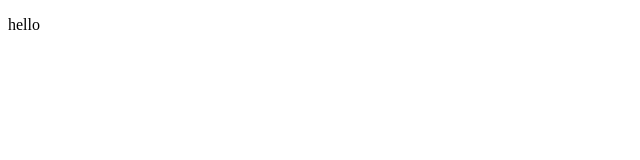
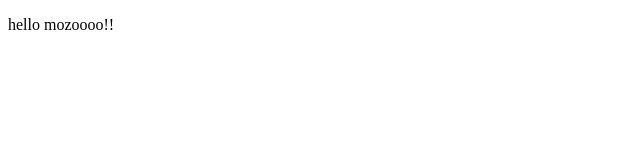
Before and after one commit to we-are-comin-4-u/Rolgame, a plain HTML site: page index.html in a window 1280 px wide. Shown: the full height of the page, 0-640 px from the left. Drawn offline with Linux system fonts and the light colour scheme.

Commit message:
config list proof

```diff
--- a/index.html
+++ b/index.html
@@ -4,7 +4,7 @@
         <meta charset="UTF-8">
         <title>Game</title>
     </head>
-        <p>hello</p>
+        <p>hello mozoooo!!</p>
         <p></p>
         <body>
             <script  src="app1.js"></script>
```
